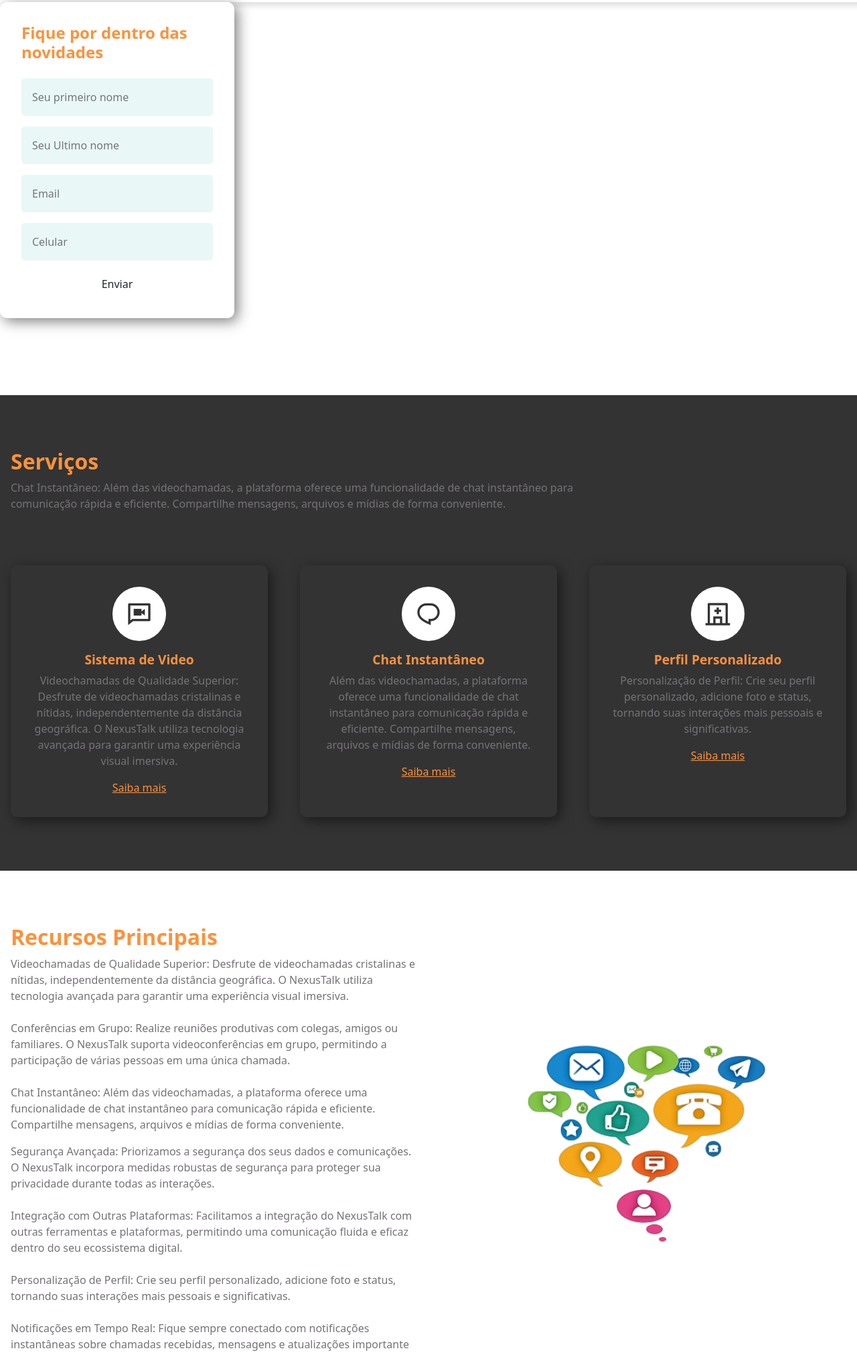
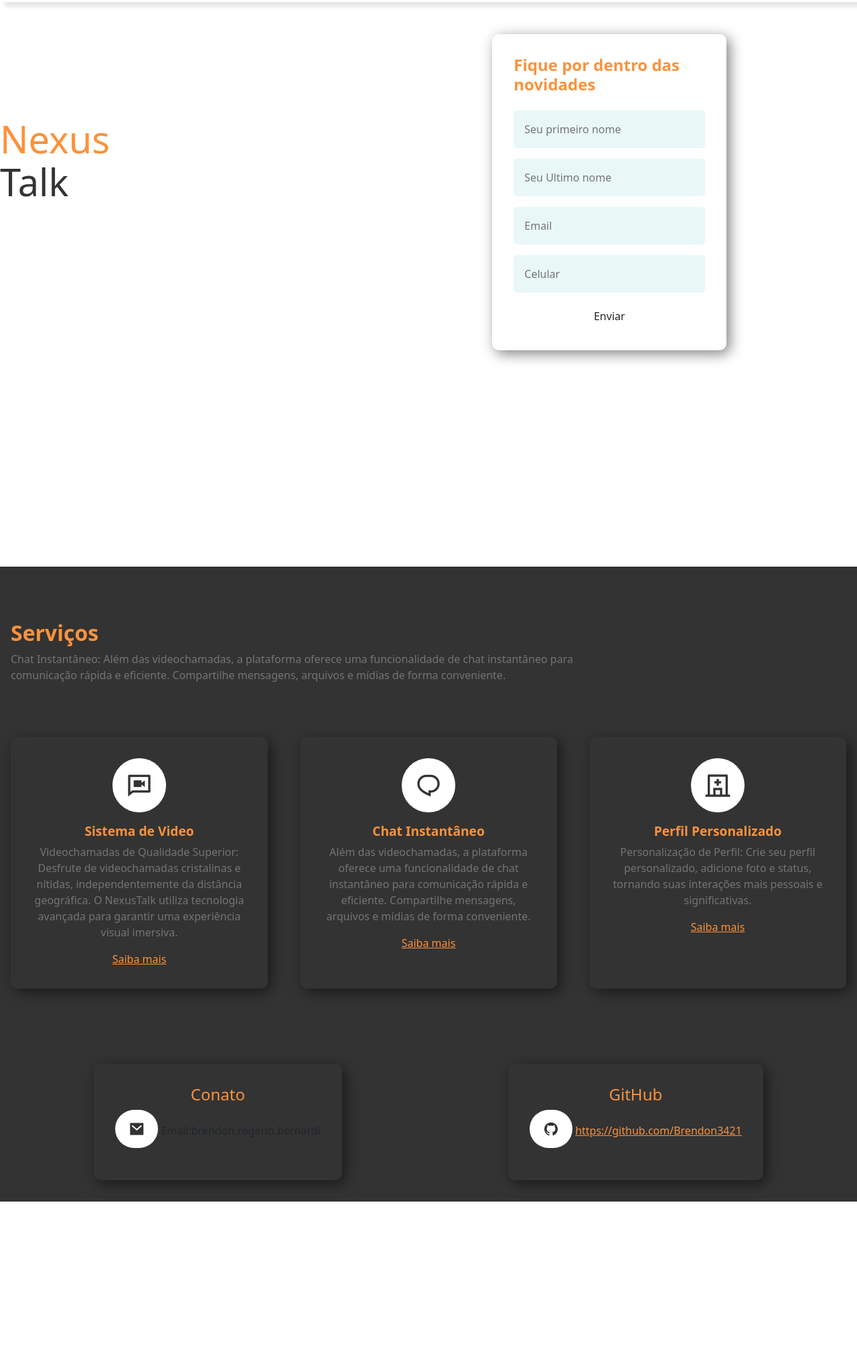
Before and after one commit to Brendon3421/Nexustalk, a plain HTML site: page frontend/index.html in a window 1280 px wide. Shown: the part 101-2139 px from the top of the page at 67% size. After the commit the page ends 1895 px from the top, so only its background shows below. Drawn offline with nearby package versions, Linux system fonts and the light colour scheme; a small style sheet from the web is missing.

Commit message:
Tetando fazer deploy

```diff
--- a/frontend/assets/css/home.css
+++ b/frontend/assets/css/home.css
@@ -9,7 +9,7 @@
       --text-light: #767278;
       --white: #ffff;
       --max-witdh: 12000px;
-      --background-section:#333333;
+      --background-section: #333333;
   }
 
   * {
@@ -122,13 +122,13 @@
       margin-bottom: 2rem;
       max-width: 600px;
       color: var(--text-dark);
-      align-items: end;
+      align-items: center;
   }
+
 
   .header__form {
       width: 100%;
       max-width: 350px;
-
   }
 
   .header__form form {
@@ -138,6 +138,9 @@
       background-color: var(--white);
       border-radius: 10px;
       box-shadow: 5px 5px 20px rgba(0, 0, 0, 0.5);
+      position: relative;
+      margin-top: 3rem;
+      right: -30.7rem;
   }
 
   .header__form input {
@@ -168,9 +171,10 @@
       font-weight: 700;
       color: var(--secondary-color);
   }
- .section__container.service__container{
+
+  .section__container.service__container {
       background-color: var(--background-section);
-    margin-top: 7.2rem;
+      margin-top: 20.2rem;
 
   }
 
@@ -181,9 +185,11 @@
       gap: 2rem;
 
   }
-.section__header{
+
+  .section__header {
       color: var(--secondary-color);
   }
+
   .service__header_content p {
       max-width: 900px;
       color: var(--text-light);
@@ -259,26 +265,31 @@
       color: var(--white);
       background-color: var(--secondary-color);
   }
-  .about__container{
+
+  .about__container {
       display: grid;
-    grid-template-columns: repeat(2,1fr);
+      grid-template-columns: repeat(2, 1fr);
       gap: 2rem;
       align-items: center;
   }
-  .about__content p{
-    margin-bottom:1rem;
+
+  .about__content p {
+      margin-bottom: 1rem;
       color: var(--text-light);
       text-align: left;
   }
-  .about__content h2{
+
+  .about__content h2 {
       color: var(--secondary-color)
   }
-  .about__image img{
+
+  .about__image img {
       max-width: 400px;
       margin: auto;
       border-radius: 10px;
   }
-.section__footer{
+
+  .section__footer {
       padding: 2rem 1rem;
       display: flex;
       align-items: center;
@@ -286,14 +297,16 @@
       box-shadow: 7px 7px 6px rgba(0, 0, 0, 0.1);
       background-color: var(--background-section);
   }
-.footer__card{
+
+  .footer__card {
       padding: 2rem;
       text-align: center;
       border-radius: 10px;
       box-shadow: 5px 5px 20px rgba(0, 0, 0, 0.5);
       cursor: pointer;
   }
-.section__footer span{
+
+  .section__footer span {
       display: inline-block;
       margin-bottom: 1rem;
       padding: 10px 20px;
@@ -304,13 +317,15 @@
       transition: 0.3s;
   }
 
-.section__footer span:hover{
+  .section__footer span:hover {
       background-color: var(--secondary-color);
       color: var(--white);
   }
-.section__footer a{
+
+  .section__footer a {
       color: var(--secondary-color);
   }
+
   .section__footer h4 {
       color: var(--secondary-color);
   }
--- a/frontend/assets/js/main.js
+++ b/frontend/assets/js/main.js
@@ -85,7 +85,7 @@
     chat.style.display = "flex"
 
 
-    websocket = new WebSocket("ws://localhost:3000");
+    websocket = new WebSocket("wss://nexustalk-19r3.onrender.com");
 
     websocket.onmessage = processMessage
 }
--- a/frontend/index.html
+++ b/frontend/index.html
@@ -5,7 +5,8 @@
     <meta charset="UTF-8">
     <meta name="viewport" content="width=device-width, initial-scale=1.0">
     <link rel="stylesheet" href="assets/css/home.css">
-    <link rel="stylesheet" href="https://cdn.jsdelivr.net/npm/bootstrap@5.3.2/dist/css/bootstrap.min.css" integrity="sha384-rBSK8Lq8Q9HE0tLbjeToYpiHzHWEhljE8RSBwbJ3IqDdjP1IM+uw5kYMkMjqdPr" crossorigin="anonymous">
+    <link rel="stylesheet" href="https://cdn.jsdelivr.net/npm/bootstrap@5.3.2/dist/css/bootstrap.min.css"
+        integrity="sha384-rBSK8Lq8Q9HE0tLbjeToYpiHzHWEhljE8RSBwbJ3IqDdjP1IM+uw5kYMkMjqdPr" crossorigin="anonymous">
     <title>Minha ss</title>
     <link href="https://cdn.jsdelivr.net/npm/remixicon@4.1.0/fonts/remixicon.css" rel="stylesheet" />
 </head>
@@ -22,7 +23,9 @@
             <button class="btn">Suporte</button>
         </nav>
 
-            </div>
+        </div>
+        <div class="header__container">
+            <h1>Nexus<p>Talk</p></h1>
             <div class="header__form">
                 <form action="">
                     <h4>Fique por dentro das novidades</h4>
@@ -34,6 +37,7 @@
                 </form>
             </div>
         </div>
+        </div>
     </header>
 
 
@@ -42,7 +46,9 @@
             <div class="service__header_content">
                 <h2 class="section__header">Serviços</h2>
                 <p>
-                    Chat Instantâneo: Além das videochamadas, a plataforma oferece uma funcionalidade de chat instantâneo para comunicação rápida e eficiente. Compartilhe mensagens, arquivos e mídias de forma conveniente.
+                    Chat Instantâneo: Além das videochamadas, a plataforma oferece uma funcionalidade de chat
+                    instantâneo para comunicação rápida e eficiente. Compartilhe mensagens, arquivos e mídias de forma
+                    conveniente.
                 </p>
             </div>
         </div>
@@ -51,7 +57,8 @@
                 <span><i class="ri-video-chat-line"></i></span>
                 <h4>Sistema de Video</h4>
                 <p>
-                    Videochamadas de Qualidade Superior: Desfrute de videochamadas cristalinas e nítidas, independentemente da distância geográfica.
+                    Videochamadas de Qualidade Superior: Desfrute de videochamadas cristalinas e nítidas,
+                    independentemente da distância geográfica.
                     O NexusTalk utiliza tecnologia avançada para garantir uma experiência visual imersiva.
                 </p>
                 <a href="#">Saiba mais</a>
@@ -60,7 +67,8 @@
                 <span><i class="ri-chat-1-line"></i></span>
                 <h4> Chat Instantâneo</h4>
                 <p>
-                    Além das videochamadas, a plataforma oferece uma funcionalidade de chat instantâneo para comunicação rápida e
+                    Além das videochamadas, a plataforma oferece uma funcionalidade de chat instantâneo para comunicação
+                    rápida e
                     eficiente. Compartilhe mensagens, arquivos e mídias de forma conveniente.
                 </p>
                 <a href="#">Saiba mais</a>
@@ -76,33 +84,7 @@
             </div>
         </div>
     </section>
-    <section class="section__container about__container">
-        <div class="about__content">
-            <h2 class="section__header">Recursos Principais </h2>
-            <p>
-                Videochamadas de Qualidade Superior: Desfrute de videochamadas cristalinas e nítidas, independentemente da distância geográfica. O NexusTalk utiliza tecnologia avançada para garantir uma experiência visual imersiva.
-                <br></br>
-                Conferências em Grupo: Realize reuniões produtivas com colegas, amigos ou familiares. O NexusTalk suporta videoconferências em grupo, permitindo a participação de várias pessoas em uma única chamada.
-                <br></br>
 
-                Chat Instantâneo: Além das videochamadas, a plataforma oferece uma funcionalidade de chat instantâneo para comunicação rápida e eficiente. Compartilhe mensagens, arquivos e mídias de forma conveniente.
-            <p>
-                Segurança Avançada: Priorizamos a segurança dos seus dados e comunicações. O NexusTalk incorpora medidas robustas de segurança para proteger sua privacidade durante todas as interações.
-                <br></br>
-
-                Integração com Outras Plataformas: Facilitamos a integração do NexusTalk com outras ferramentas e plataformas, permitindo uma comunicação fluida e eficaz dentro do seu ecossistema digital.
-                <br></br>
-
-                Personalização de Perfil: Crie seu perfil personalizado, adicione foto e status, tornando suas interações mais pessoais e significativas.
-                <br></br>
-
-                Notificações em Tempo Real: Fique sempre conectado com notificações instantâneas sobre chamadas recebidas, mensagens e atualizações importante
-            </p>
-        </div>
-        <div class="about__image">
-            <img src="assets/images/comunicao.png"  alt="about" />
-        </div>
-    </section>>
 
     <footer class="container__footer">
         <section class="section__footer">
```
Lines whose indentation alone changed are shown as unchanged.
